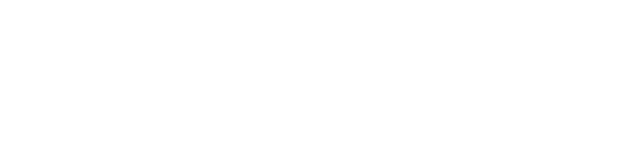
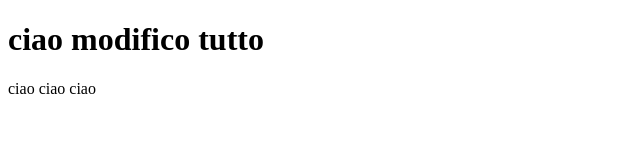
Before and after one commit to Carlomadella/project-work, a plain HTML site: page index3.html in a window 1280 px wide. Shown: the whole page, without its empty margins (0-640 px from the left). Drawn offline with Linux system fonts and the light colour scheme.

Commit message:
[UPD]Modifica-prova-3

```diff
--- a/index3.html
+++ b/index3.html
@@ -9,6 +9,9 @@
 
 <body>
 
+    <h1>ciao modifico tutto</h1>
+    <p>ciao ciao ciao </p>
+
 </body>
 
 </html>
```
